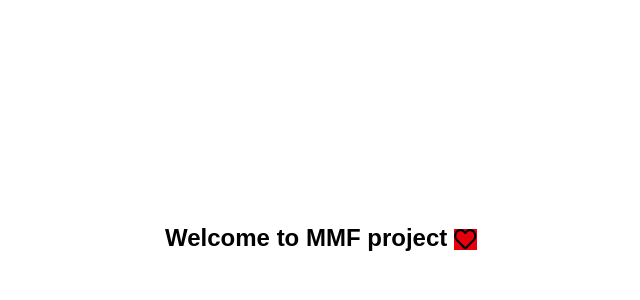
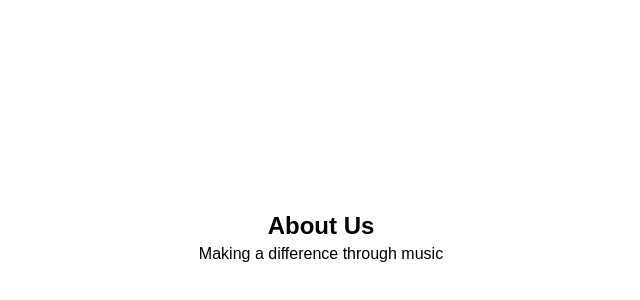
Before and after one commit to NoroffFEU/musikkforandrerliv.no, a React (Vite) app: page /about in a window 1280 px wide. Shown: the part 162-462 px from the top of the page, without its empty margins (319-959 px from the left). Built offline with nearby package versions, Linux system fonts and the light colour scheme.

Commit message:
installed and set-up react with centralized file and added default routes and a 404 NotFound route

```diff
--- a/package.json
+++ b/package.json
@@ -18,6 +18,7 @@
     "@tailwindcss/postcss": "^4.0.13",
     "react": "^19.0.0",
     "react-dom": "^19.0.0",
+    "react-router-dom": "^7.3.0",
     "zustand": "^5.0.3"
   },
   "devDependencies": {
--- a/src/App.jsx
+++ b/src/App.jsx
@@ -1,14 +1,13 @@
-import heart from '/assets/images/svgs/heart.svg';
+import { BrowserRouter as Router } from "react-router-dom";
+import AppRoutes from "./routes";
+import heart from "/assets/images/svgs/heart.svg";
 
 function App() {
-
   return (
     <>
-      <div className='h-screen w-full flex justify-center items-center'>
-        <h1 className='text-2xl font-extrabold'>Welcome to MMF project <img className='inline bg-red-600' src={heart} alt="" /></h1>
-      </div>
+      <AppRoutes />
     </>
-  )
+  );
 }
 
-export default App
+export default App;
--- /dev/null
+++ b/src/pages/About.jsx
@@ -0,0 +1,10 @@
+function About() {
+  return (
+    <div className="h-screen w-full flex justify-center items-center flex-col">
+      <h1 className="text-2xl font-extrabold">About Us</h1>
+      <h2>Making a difference through music</h2>
+    </div>
+  );
+}
+
+export default About;
--- /dev/null
+++ b/src/pages/Contact.jsx
@@ -0,0 +1,10 @@
+function Contact() {
+  return (
+    <div className="h-screen w-full flex justify-center items-center flex-col">
+      <h1 className="text-2xl font-extrabold">Contact</h1>
+      <p>Get in touch with us to learn more about how music changes lives.</p>
+    </div>
+  );
+}
+
+export default Contact;
--- /dev/null
+++ b/src/pages/Home.jsx
@@ -0,0 +1,15 @@
+import heart from "/assets/images/svgs/heart.svg";
+
+function Home() {
+  return (
+    <div className="h-screen w-full flex justify-center items-center flex-col">
+      <h1 className="text-2xl font-extrabold">
+        Welcome to MMF project
+        <img className="inline bg-red-600" src={heart} alt="" />
+      </h1>
+      <h2>Music Changes Lives</h2>
+    </div>
+  );
+}
+
+export default Home;
--- /dev/null
+++ b/src/pages/NotFound.jsx
@@ -0,0 +1,13 @@
+import { Link } from "react-router-dom";
+
+function NotFound() {
+  return (
+    <div className="h-screen w-full flex justify-center items-center flex-col">
+      <h1 className="text-2xl font-extrabold">404</h1>
+      <p>Oops! Page not found.</p>
+      <Link to="/">Return to Home</Link>
+    </div>
+  );
+}
+
+export default NotFound;
--- /dev/null
+++ b/src/routes/index.jsx
@@ -0,0 +1,19 @@
+import { BrowserRouter as Router, Route, Routes } from "react-router-dom";
+import Home from "../pages/Home";
+import About from "../pages/About";
+import Contact from "../pages/Contact";
+import NotFound from "../pages/NotFound";
+const AppRoutes = () => {
+  return (
+    <Router>
+      <Routes>
+        <Route path="/" element={<Home />} />
+        <Route path="/about" element={<About />} />
+        <Route path="/contact" element={<Contact />} />
+        <Route path="*" element={<NotFound />} />
+      </Routes>
+    </Router>
+  );
+};
+
+export default AppRoutes;
```
Also changed, not shown: src/routes/index.js (deleted), 1 other file (tests, documents, lock files or other folders).
